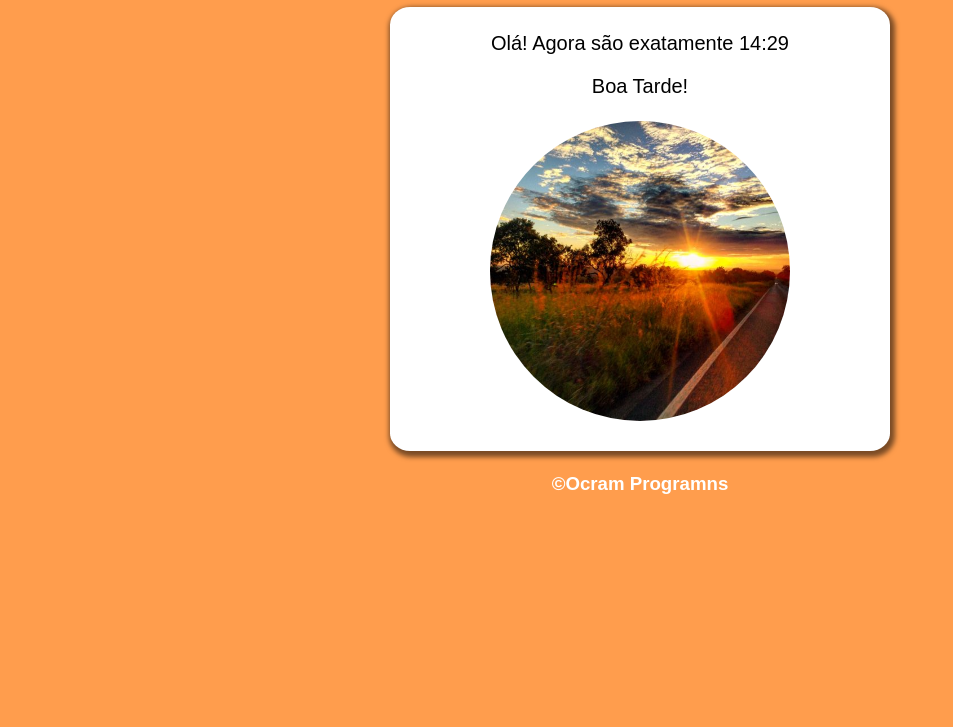
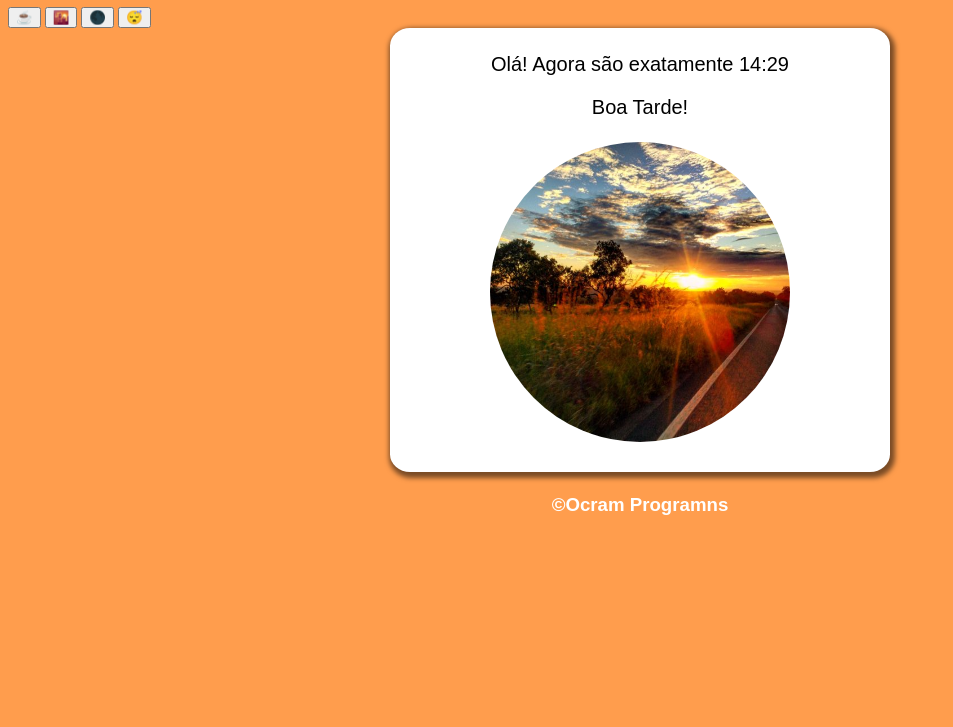
Before and after one commit to marco2299/periodos-do-dia, a plain HTML site: page index.html in a window 1280 px wide. Shown: the part 73-800 px from the top of the page, without its empty margins (0-953 px from the left). Drawn offline with Linux system fonts and the light colour scheme.

Commit message:
Update index.html

```diff
--- a/index.html
+++ b/index.html
@@ -10,15 +10,21 @@
 <body onload="iniciar()">
     <header>
         <h1 id="title"> Hora do dia </h1>
+    <input type="button" value="&#9749" class="manha" onclick="manha()">
+    <input type="button" value="&#x1F307" class="tarde" onclick="tarde()">
+    <input type="button" value="&#x1F311" class="noite" onclick="noite()">
+    <input type="button" value="&#x1F634" class="madrugada" onclick="madrugada()">
     </header>
     <section id="txt1">
+
         <div id="txt">
-            Olá! Agora são exatamente
+
         </div>
         <div id="img">
             <br> <img src="/imagens/dia.jpg" alt="" id="bom">
         </div>
     </section>
+
     <footer>
         <strong> <br> &copy;Ocram Programns </strong>
     </footer>
```
